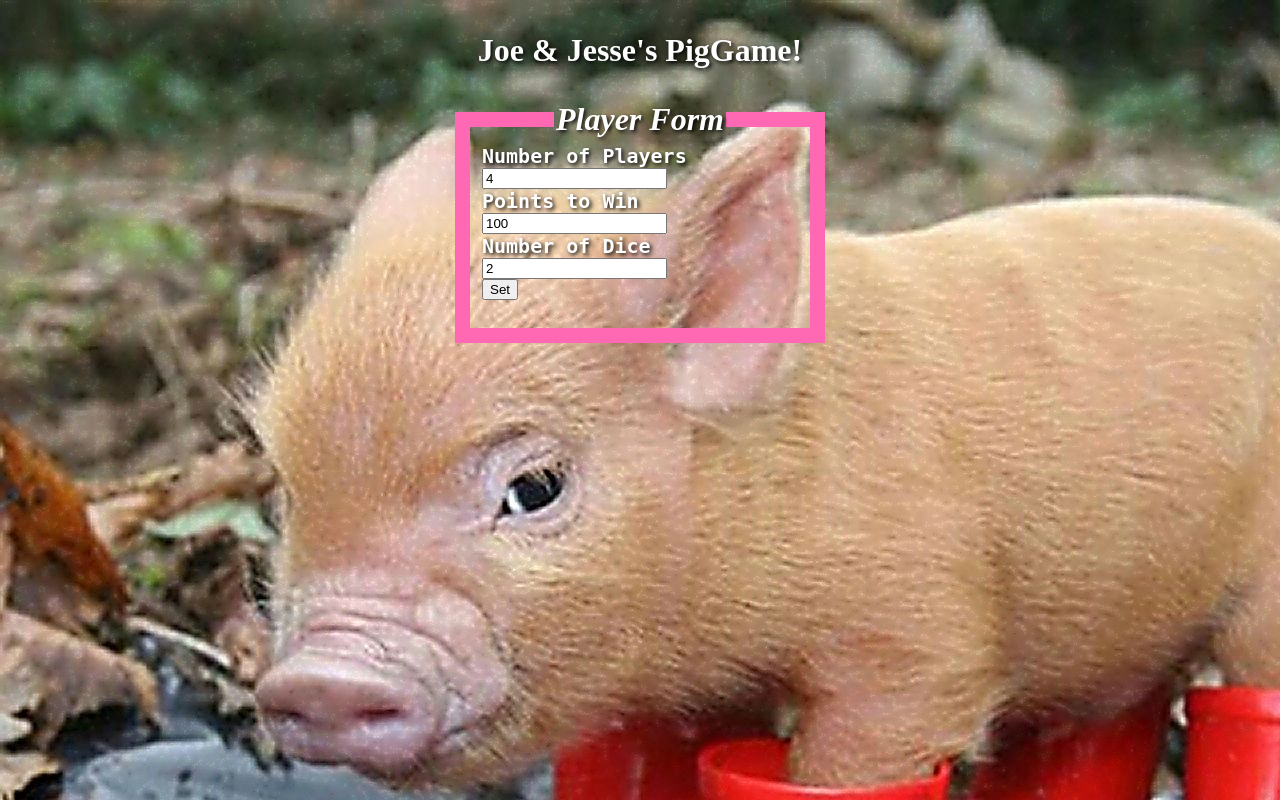
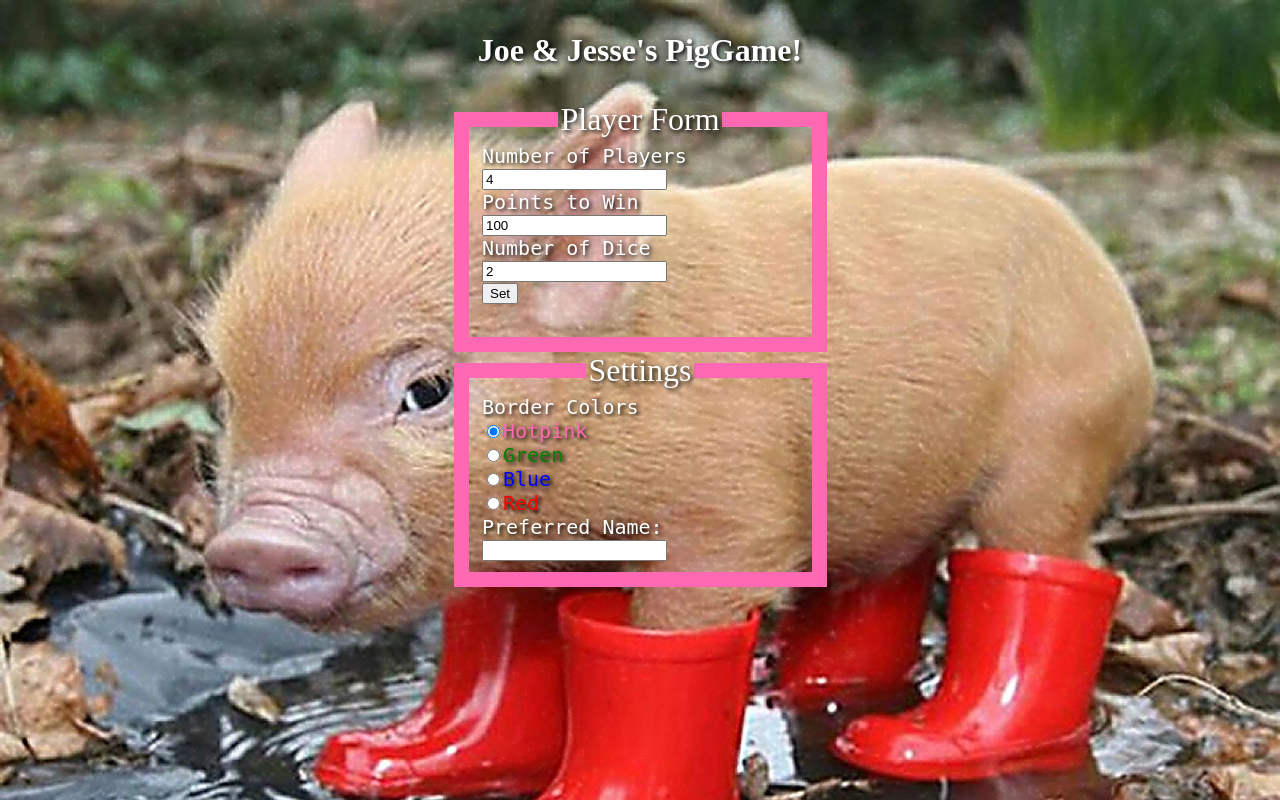
Before and after one commit to JGREENERT/Pig_Dice_Game, a PHP site: page /PigGameView.php in a window 1280 px wide. Run offline with PHP 8.4, Linux system fonts and the light colour scheme.

Commit message:
Added a Setting field that will be turned into a cookie for player return (Currently not complete). Moved most of the CSS to a separte file and out of the HTML.

```diff
--- /dev/null
+++ b/PigGameStyle.css
@@ -0,0 +1,62 @@
+h3 {
+    font-size:xx-large;
+    color: white;
+    text-shadow: 2px 2px 4px #000000;
+    text-align:center;
+
+}
+
+body {
+    background-image: url("Images/Pig_Background.jpg");
+    background-repeat: no-repeat;
+    background-size: cover;
+    background-attachment: fixed;
+}
+
+#InfoForms code {
+    font-size: x-large;
+    color: white;
+    text-shadow: 2px 2px 4px #000000;
+}
+
+#InfoForms legend {
+    font-size:xx-large;
+    color: white;
+    text-shadow: 2px 2px 4px #000000;
+    text-align:center;
+}
+
+#Settings legend {
+    font-size:xx-large;
+    color: white;
+    text-shadow: 2px 2px 4px #000000;
+    text-align:center;
+}
+
+#Settings code {
+    font-size: x-large;
+    color: white;
+    text-shadow: 2px 2px 4px #000000;
+}
+
+fieldset {
+    border-style: solid;
+    border-width:15px;
+    border-color: hotpink;
+    width: 25%;
+    margin:auto;
+}
+
+#Game {
+    display: none;
+}
+
+#Game, div {
+    font-size: large;
+    color: White;
+    text-shadow: 2px 2px 4px #000000;
+}
+
+#Game fieldset {
+    border-style: solid; border-width:15px;
+}
--- a/PigGameView.php
+++ b/PigGameView.php
@@ -144,13 +144,10 @@
     var startGame = function(event){
         event.preventDefault();
 
-        var BodyHTML = document.body.childNodes;
-
         /*Removing "Info Form" HTML*/
-        BodyHTML[4].style.display = 'none';
-
+        document.getElementById("InfoForms").style.display = 'none';
         /*Adding Game UI HTML*/
-        BodyHTML[6].style.display = 'block';
+        document.getElementById("Game").style.display = 'block';
 
         /*Starting Game*/
         PTW = document.getElementById("PTW").value;
@@ -299,21 +296,22 @@
 <html>
 <head lang="en">
     <meta charset="UTF-8">
-    <title></title>
+    <link rel="stylesheet" type="text/css" href="PigGameStyle.css">
+    <title>Joe and Jesse's Pig Game</title>
 </head>
-<h3 style="font-size:xx-large; color: white; text-shadow: 2px 2px 4px #000000; text-align:center">Joe & Jesse's PigGame!</h3>
-<body background="Images/Pig_Background.jpg">
+<h3>Joe & Jesse's PigGame!</h3>
+<body>
 <div id="Error"></div>
-<div id="Info Forms">
-    <fieldset style="border-style: solid; border-width:15px; border-color: hotpink; width: 25%; margin:auto;">
-        <legend style="font-size: xx-large; color: White; text-shadow: 2px 2px 4px #000000; text-align: center"><b><i>Player Form</i></b></legend>
+<div id="InfoForms">
+    <fieldset>
+        <legend>Player Form</legend>
         <div id="Outer Form">
             <form style="width: 100%">
-                <code style="font-size: x-large; color: White; text-shadow: 2px 2px 4px #000000;"><b>Number of Players</b></code>
+                <code>Number of Players</code>
                 <input type="text" name="NOP" id="NOP" value="4"><br/>
-                <code style="font-size: x-large; color: White; text-shadow: 2px 2px 4px #000000;"><b>Points to Win</b></code>
+                <code>Points to Win</code>
                 <input type="text" name="PTW" id="PTW" value="100"><br/>
-                <code style="font-size: x-large; color: White; text-shadow: 2px 2px 4px #000000;"><b>Number of Dice</b></code>
+                <code>Number of Dice</code>
                 <input type="text" name="NOD" id="NOD" value="2"><br/>
                 <input type="submit" name="submit" id="submit" value="Set">
             </form><br/>
@@ -321,25 +319,42 @@
         <div id="Inner Form"></div>
     </fieldset>
 </div>
-<div id="Game" style="display: none">
-    <fieldset style="border-style: solid; border-width:15px; border-color: hotpink; width: 27%; margin:auto;">
-        <div id="GameOutput" style="font-size: large; color: White; text-shadow: 2px 2px 4px #000000;">
+<div id="Settings">
+    <fieldset>
+        <legend>Settings</legend>
+        <form>
+            <code>Border Colors</code><br>
+            <input type="radio" name="borderColor" value="hotpink" checked><code style="color: hotpink">Hotpink</code>
+            <br>
+            <input type="radio" name="borderColor" value="green"><code style="color: green">Green</code>
+            <br>
+            <input type="radio" name="borderColor" value="blue"><code style="color: blue">Blue</code>
+            <br>
+            <input type="radio" name="borderColor" value="red"><code style="color: red">Red</code>
+            <br>
+            <code>Preferred Name:</code> <input type="text" name="prefName">
+        </form>
+    </fieldset>
+</div><br/>
+<div id="Game">
+    <fieldset style="border-color: hotpink; width: 27%; margin:auto;">
+        <div id="GameOutput">
             Begin rolling dice!
         </div>
-        <div id="Dice" style="font-size: large; color: White; text-shadow: 2px 2px 4px #000000;"></div>
-        <div id="accumulatedValue" style="font-size: large; color: White; text-shadow: 2px 2px 4px #000000;">
+        <div id="Dice"></div>
+        <div id="accumulatedValue">
             Accumulated Value:
         </div>
     </fieldset><br/>
-    <fieldset style="border-style: solid; border-width:15px; border-color: hotpink; width: 23%; margin:auto;">
+    <fieldset style="border-color: hotpink; width: 23%; margin:auto;">
         <button style="background-color:hotpink" id="RD">Roll the dice!</button>
         <button style="background-color:hotpink" id="END">End turn!</button>
-        <div id="PlayersDiv" style="font-size: large; color: White; text-shadow: 2px 2px 4px #000000;">
+        <div id="PlayersDiv">
         </div>
     </fieldset><br/>
-    <fieldset style="border-style: solid; border-width:15px; border-color: hotpink; width: 11%; margin:auto;">
+    <fieldset style="border-color: hotpink; width: 11%; margin:auto;">
         <button style="background-color:hotpink" id="RESET">Reset Game!</button>
-        <button id="AUTO")>Automate</button>
+        <button id="AUTO">Automate</button>
     </fieldset>
 </div>
 </body>
```
